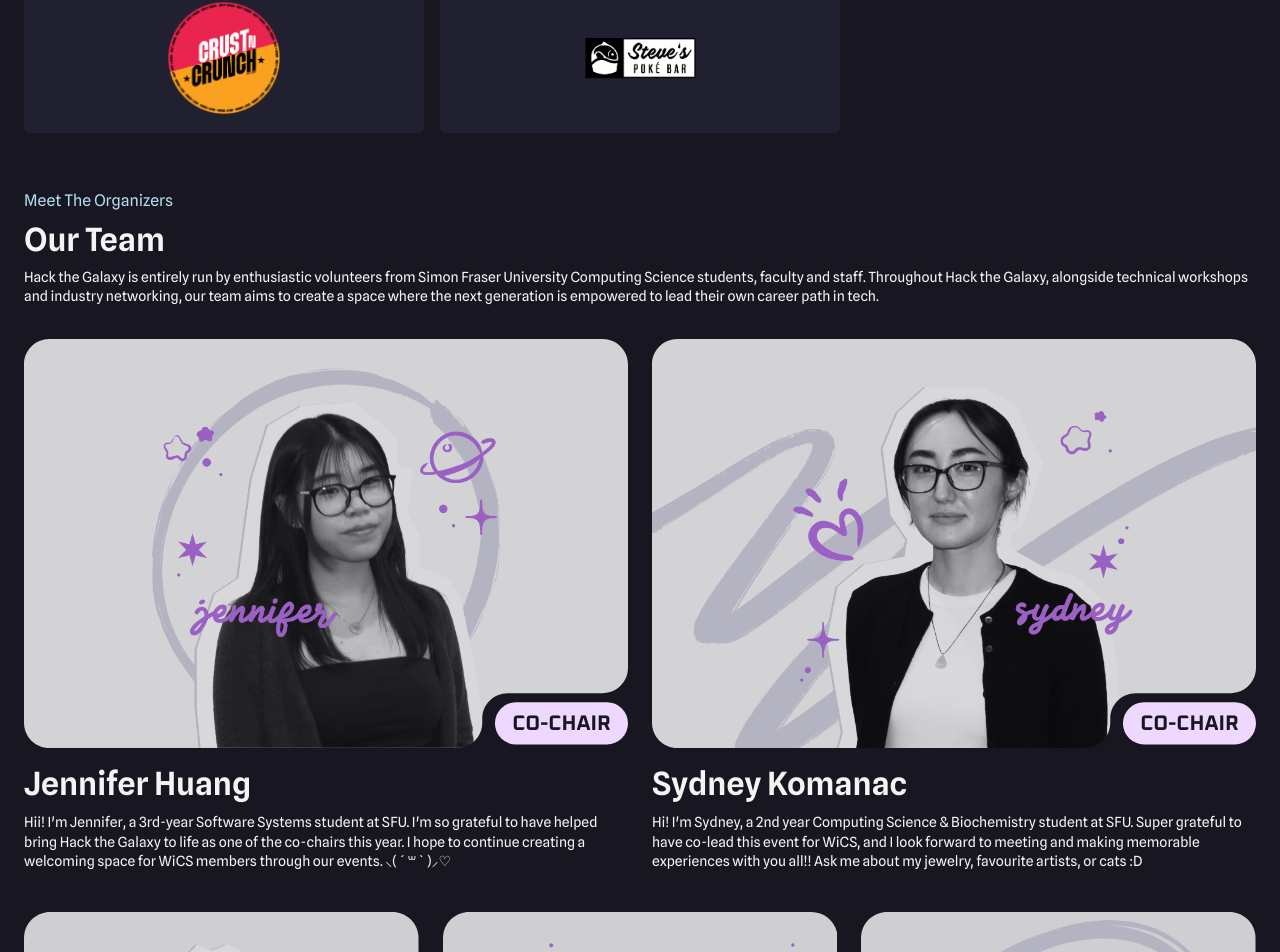
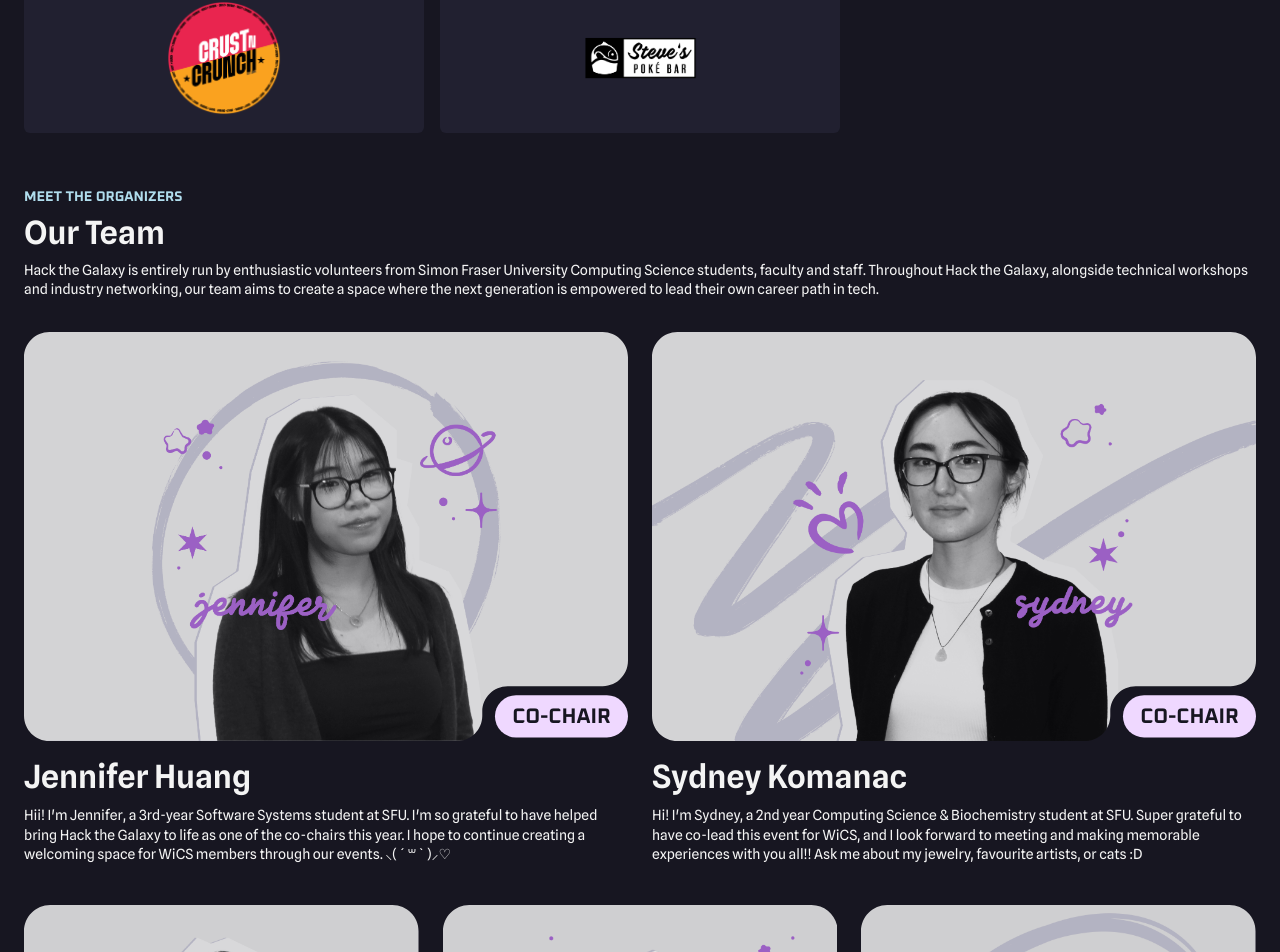
Before and after one commit to WiCS-SFU/hackthegalaxy, a Next.js app: page / in a window 1280 px wide. Shown: the part 5164-6116 px from the top of the page. Built offline with nearby package versions, Linux system fonts and the light colour scheme.

Commit message:
fix: fix meet the organizers font

```diff
--- a/src/components/OurTeam.tsx
+++ b/src/components/OurTeam.tsx
@@ -28,7 +28,7 @@ export default function OurTeam() {
           data-aos-duration="600"
         >
           <div className="flex flex-col gap-lg pb-lg">
-            <h1 className="text-acc ent-sm text-cyan-400">
+            <h1 className="text-accent-sm text-cyan-400">
               Meet The Organizers
             </h1>
             <h2 className="text-heading-lg text-neutral-100">Our Team</h2>
```
